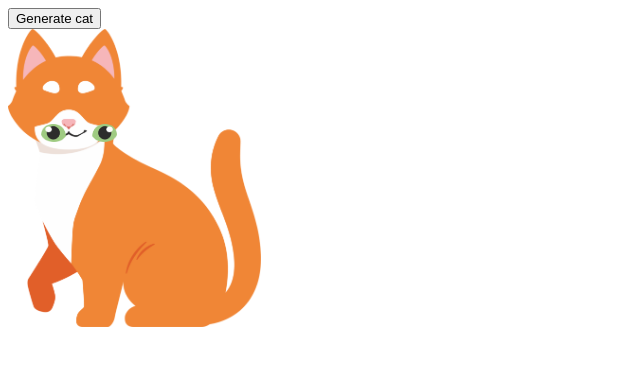
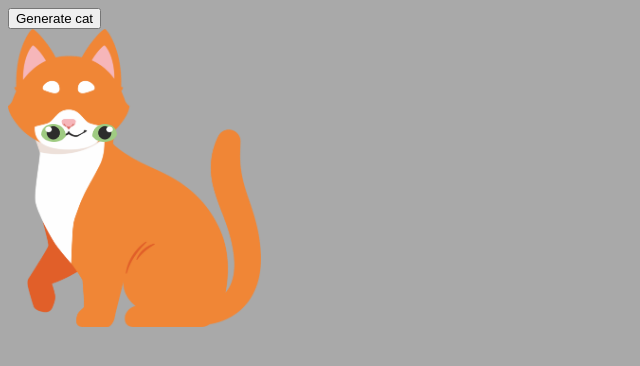
Before and after one commit to angelntenev/DNAseq, a website: page Project Ox/main.html in a window 1280 px wide. Shown: the whole page, without its empty margins (0-640 px from the left). Drawn offline with Linux system fonts and the light colour scheme.

Commit message:
Changed background color

```diff
--- a/Project Ox/main.html
+++ b/Project Ox/main.html
@@ -2,6 +2,11 @@
 <html>
 <head>
     <title>Project Ox</title>
+    <style>
+        body {
+            background-color: darkgray;
+        }
+    </style>
 </head>
 <body>
     <button onclick="getCat()">Generate cat</button>
```
